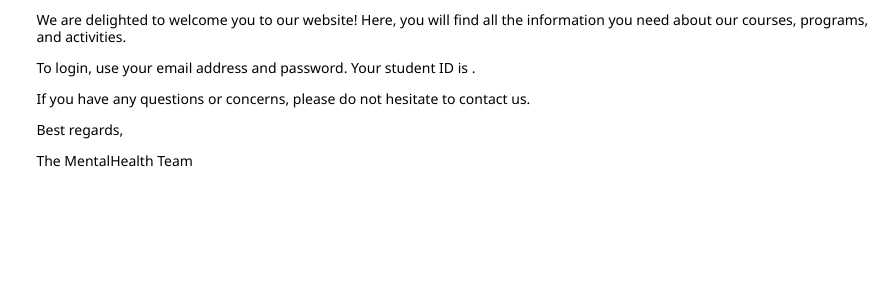
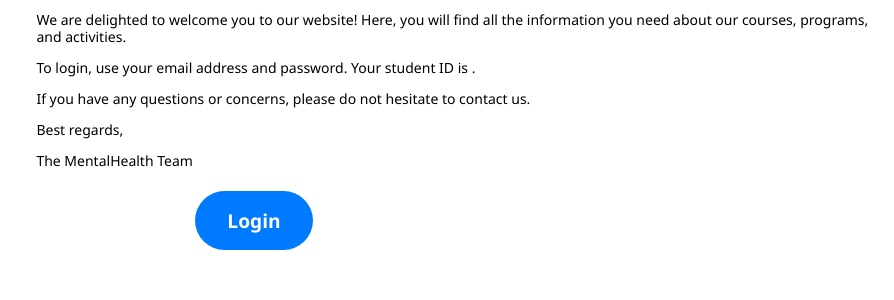
Before and after one commit to mihirp161/MentalHealthStudentPortal, a Flask app: template templates/succesfully-registered.html in a window 1280 px wide. Shown: the part 181-481 px from the top of the page, without its empty margins (386-1280 px from the left). Run offline with Flask 3, Linux system fonts and the light colour scheme; the template is opened without the code that fills it, so the values that code supplies are empty.

```diff
--- a/static/css/succesfully-registered.css
+++ b/static/css/succesfully-registered.css
@@ -31,3 +31,28 @@ body {
     margin-left: 33%;
     line-height: 17px;
 }
+
+.options {
+  display: flex;
+  flex-wrap: wrap;
+  justify-content: center;
+}
+
+.option {
+  display: block;
+  background-color: #007bff;
+  color: #fff;
+  border: none;
+  border-radius: 30px;
+  padding: 1rem 2rem;
+  font-size: 1.2rem;
+  font-weight: bold;
+  text-align: center;
+  margin: 0.5rem;
+  text-decoration: none;
+  transition: background-color 0.2s ease-in-out;
+}
+
+.option:hover {
+  background-color: #0069d9;
+}
--- a/templates/succesfully-registered.html
+++ b/templates/succesfully-registered.html
@@ -20,6 +20,8 @@
         <p>Best regards,</p>
         <p>The MentalHealth Team</p>
     </div>
-
+    <div class="options">
+      <a href="{{url_for('index')}}" class="option">Login</a>
+    </div>
   </body>
 </html>
```
